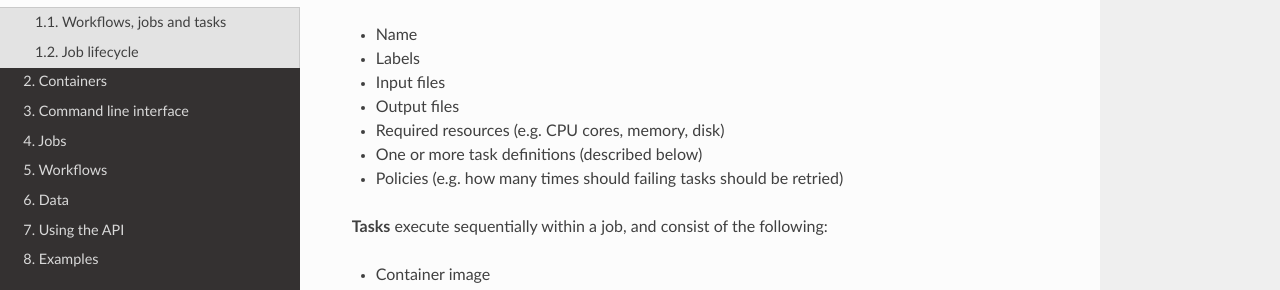
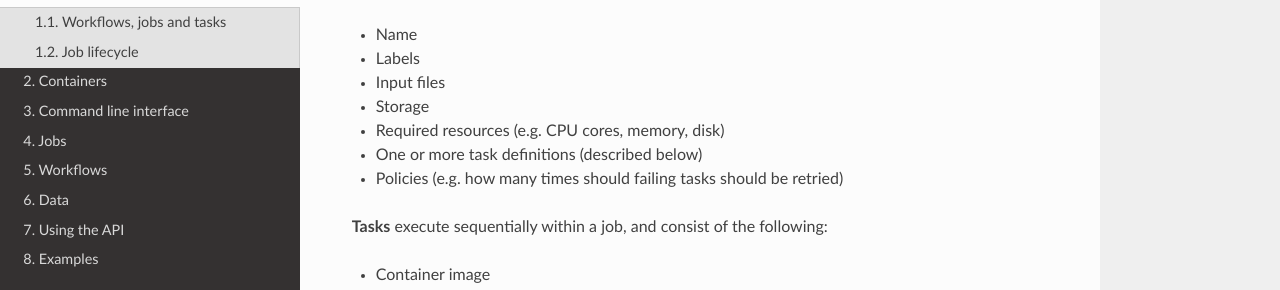
Before and after one commit to prominence-eosc/docs-eosc, a Sphinx documentation site: the page built from source/introduction.rst, in a window 1280 px wide and 900 px high, scrolled down 824 px. Shown: the part 161-451 px from the top of the window. Built offline with Sphinx 7.4.7 and the Read the Docs theme 2.0.0, drawn with Linux system fonts in a browser that asks for light colours.

Commit message:
Replace output files with storage

```diff
--- a/source/introduction.rst
+++ b/source/introduction.rst
@@ -40,7 +40,7 @@ A **job** in PROMINENCE consists of the following:
 * Name
 * Labels
 * Input files
-* Output files
+* Storage
 * Required resources (e.g. CPU cores, memory, disk)
 * One or more task definitions (described below)
 * Policies (e.g. how many times should failing tasks should be retried)
```
